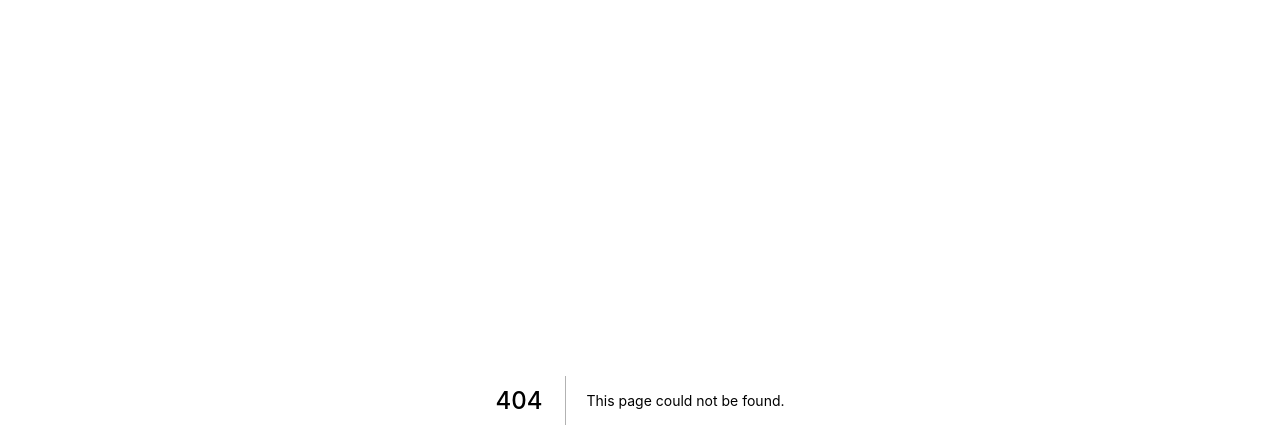
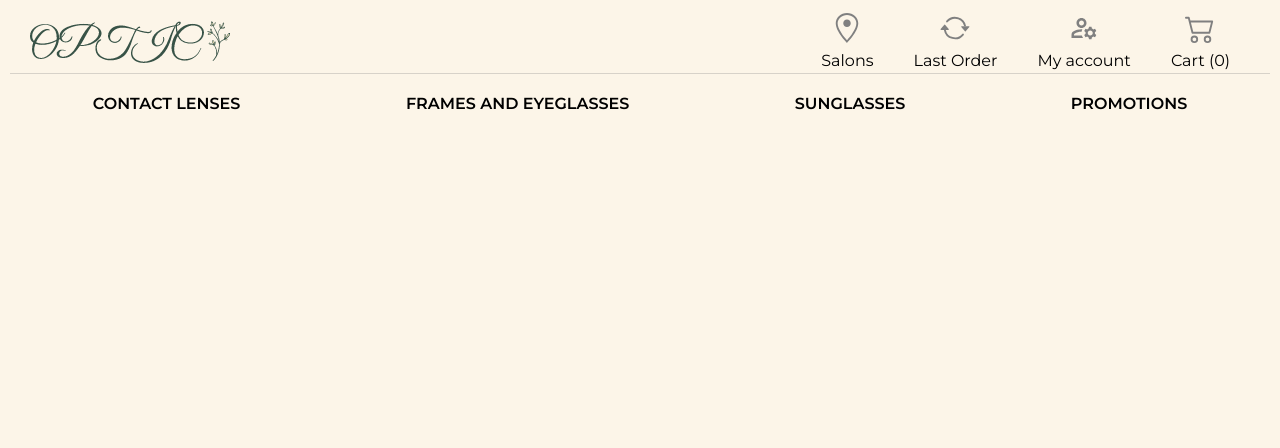
Before and after one commit to zdunek9/styledShopPage, a Next.js app: page /commerce in a window 1280 px wide. Before the commit this address had no page. Shown: the top 448 px of the page. Built offline with nearby package versions, Linux system fonts and the light colour scheme.

Commit message:
top bar done

```diff
--- /dev/null
+++ b/compoments/Commerce/carTopBar.js
@@ -0,0 +1,55 @@
+import React from "react";
+import { Lens, UnderListLenses, Wrapper } from "./catTopBar.style";
+import { motion } from "framer-motion";
+
+const showItems = {
+  rest: { opacity: 0, ease: "easeOut", duration: 0.2, type: "tween" },
+  hover: {
+    opacity: 1,
+    transition: {
+      duration: 0.4,
+      type: "tween",
+      ease: "easeIn",
+    },
+  },
+};
+
+function CarTopBar() {
+  return (
+    <Wrapper>
+      <Lens as={motion.li} initial="rest" whileHover="hover" animate="rest">
+        CONTACT LENSES
+        <UnderListLenses as={motion.ul} variants={showItems}>
+          <li>CONTACT LENSES</li>
+          <li>LENS FLUID</li>
+          <li>EYE DROPS</li>
+          <li>CONTAINERS</li>
+        </UnderListLenses>
+      </Lens>
+      <Lens as={motion.li} initial="rest" whileHover="hover" animate="rest">
+        FRAMES AND EYEGLASSES
+        <UnderListLenses as={motion.ul} variants={showItems}>
+          <li>WOMEN'S</li>
+          <li>MEN'S</li>
+          <li>CHILDREN'S</li>
+          <li>ACCESSORIES</li>
+          <li>READY GLASSES</li>
+          <li>CUSTOM EYEGLASS FRAME</li>
+        </UnderListLenses>
+      </Lens>
+      <Lens as={motion.li} initial="rest" whileHover="hover" animate="rest">
+        SUNGLASSES
+        <UnderListLenses as={motion.ul} variants={showItems}>
+          <li>WOMEN'S</li>
+          <li>MEN'S</li>
+          <li>CHILDREN'S</li>
+          <li>ACCESSORIES</li>
+          <li>CUSTOM EYEGLASS FRAME</li>
+        </UnderListLenses>
+      </Lens>
+      <Lens>PROMOTIONS</Lens>
+    </Wrapper>
+  );
+}
+
+export default CarTopBar;
--- /dev/null
+++ b/compoments/Commerce/catTopBar.style.js
@@ -0,0 +1,46 @@
+import styled from "styled-components";
+
+export const Wrapper = styled.ul`
+  width: 100%;
+  height: 5vh;
+  display: flex;
+  padding-bottom: 110px;
+  justify-content: space-around;
+  list-style-type: none;
+  position: relative;
+`;
+export const Lens = styled.li`
+  margin: 20px;
+  cursor: pointer;
+  font-weight: 600;
+  &:hover {
+    padding-bottom: 90px;
+    color: #ce7162;
+  }
+`;
+
+export const UnderListLenses = styled.ul`
+  position: absolute;
+  list-style-type: none;
+  display: flex;
+  justify-content: space-between;
+  bottom: 0;
+  left: 0;
+  padding: 10px;
+  width: 100%;
+  display: none;
+  cursor: default;
+
+  ${Lens}:hover & {
+    display: flex;
+  }
+  li {
+    text-align: center;
+    cursor: pointer;
+    padding: 15px 0;
+    width: 100%;
+  }
+  li:hover {
+    background-color: ${(props) => props.theme.hover1};
+  }
+`;
--- /dev/null
+++ b/compoments/Commerce/topBar.js
@@ -0,0 +1,41 @@
+import React from "react";
+import { Image, Options, Wrapper } from "./topBar.style";
+import { GoLocation } from "react-icons/go";
+import { BsArrowRepeat, BsCart2 } from "react-icons/bs";
+import { MdOutlineManageAccounts } from "react-icons/md";
+
+function TopBar() {
+  return (
+    <Wrapper>
+      <Image src="/Images/logo.png" alt="logo" />
+      <Options>
+        <div>
+          <span>
+            <GoLocation />
+          </span>
+          <p>Salons</p>
+        </div>
+        <div>
+          <span>
+            <BsArrowRepeat />
+          </span>
+          <p>Last Order</p>
+        </div>
+        <div>
+          <span>
+            <MdOutlineManageAccounts />
+          </span>
+          <p>My account</p>
+        </div>
+        <div>
+          <span>
+            <BsCart2 />
+          </span>
+          <p>Cart (0)</p>
+        </div>
+      </Options>
+    </Wrapper>
+  );
+}
+
+export default TopBar;
--- /dev/null
+++ b/compoments/Commerce/topBar.style.js
@@ -0,0 +1,46 @@
+import styled from "styled-components";
+
+export const Wrapper = styled.div`
+  width: 100%;
+  height: 8vh;
+  display: flex;
+  justify-content: space-between;
+  align-items: center;
+  padding: 20px;
+  border-bottom: 1px solid rgba(128, 128, 128, 0.3);
+`;
+
+export const Image = styled.img`
+  width: 200px;
+`;
+export const Options = styled.div`
+  display: flex;
+  div {
+    display: flex;
+    flex-direction: column;
+    align-items: center;
+    margin: 0 10px;
+    padding: 5px 10px;
+    cursor: pointer;
+    position: relative;
+    overflow: hidden;
+
+    span {
+      font-size: 30px;
+      color: gray;
+    }
+  }
+  div::before {
+    content: "";
+    position: absolute;
+    bottom: 0;
+    left: -120px;
+    width: 100%;
+    border-bottom: 2px solid gray;
+    transition: 0.6s;
+    /* display: none; */
+  }
+  div:hover:before {
+    left: 0;
+  }
+`;
--- a/pages/_app.js
+++ b/pages/_app.js
@@ -1,6 +1,16 @@
+import { theme } from "../styles/theme";
+import { GlobalStyle } from "../styles/GlobalStyle";
+import { ThemeProvider } from "styled-components";
+
 
 function MyApp({ Component, pageProps }) {
-  return <Component {...pageProps} />
+
+  return (
+    <ThemeProvider theme={theme}>
+      <GlobalStyle />
+      <Component {...pageProps} />
+    </ThemeProvider>
+  );
 }
 
-export default MyApp
+export default MyApp;
--- /dev/null
+++ b/pages/commerce/index.js
@@ -0,0 +1,15 @@
+import React from "react";
+import CarTopBar from "../../compoments/Commerce/carTopBar";
+import TopBar from "../../compoments/Commerce/topBar";
+import { Wrapper } from "./index.style";
+
+function CommerceMain() {
+  return (
+    <Wrapper>
+      <TopBar />
+      <CarTopBar />
+    </Wrapper>
+  );
+}
+
+export default CommerceMain;
--- /dev/null
+++ b/pages/commerce/index.style.js
@@ -0,0 +1,10 @@
+import styled from "styled-components";
+
+export const Wrapper = styled.div`
+  display: flex;
+  flex-direction: column;
+  padding: 10px;
+  width: 100vw;
+  height: 100%;
+  max-width: 1600px;
+`;
```
Also changed, not shown: pages/index.js (+8 -11 lines).
